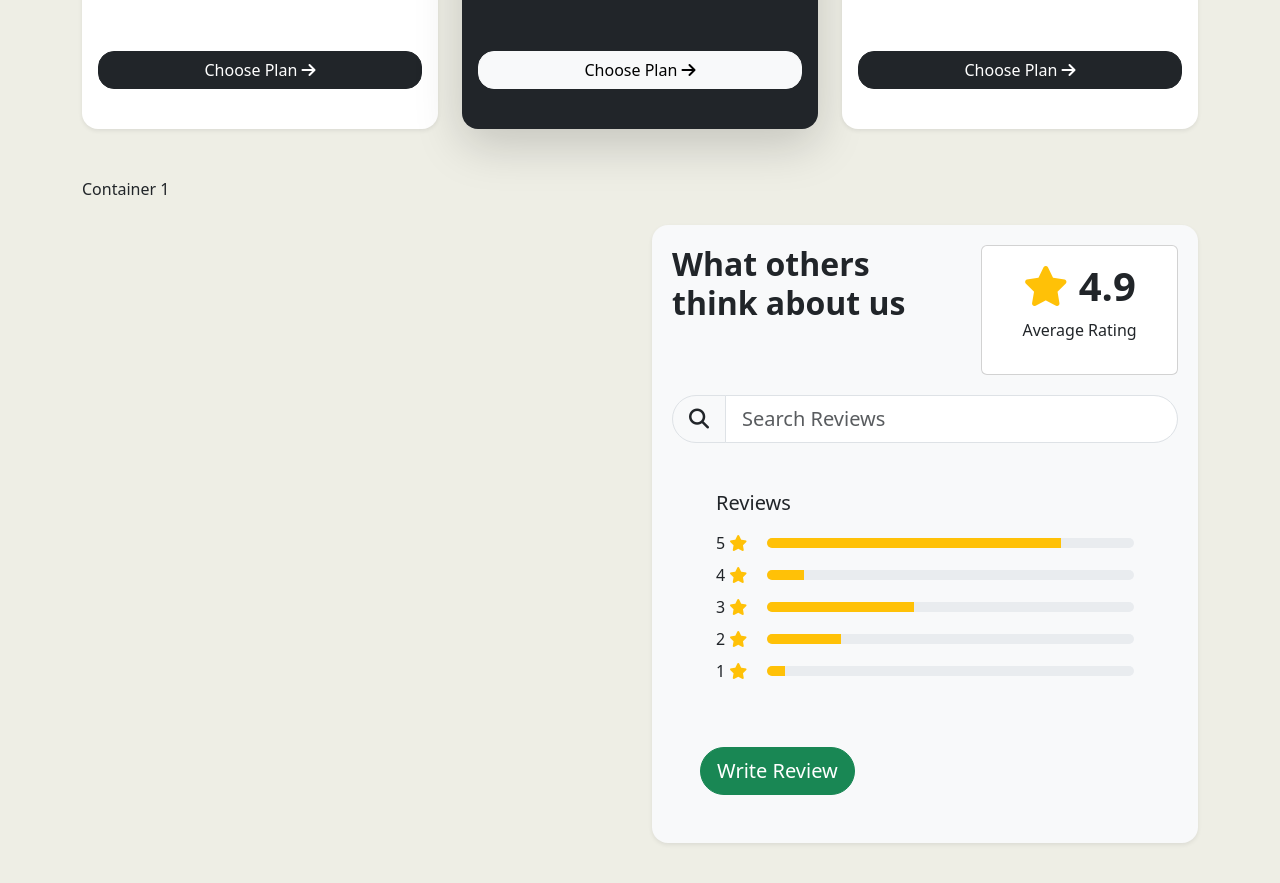
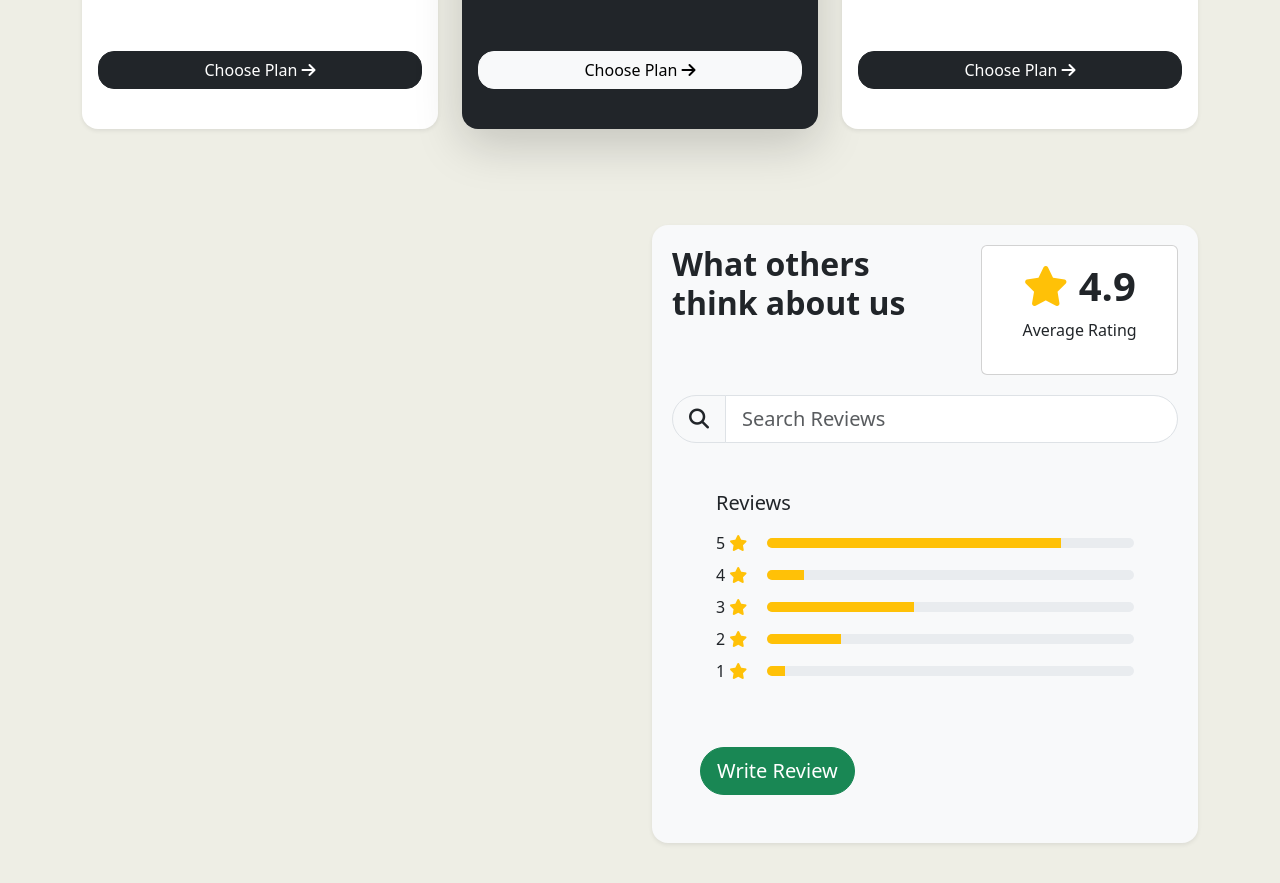
Before and after one commit to jero-sandbox/jero-sandbox.github.io, a website: page index.html in a window 1280 px wide. Shown: the part 1661-2544 px from the top of the page. Drawn offline with nearby package versions, Linux system fonts and the light colour scheme.

Commit message:
remove container

```diff
--- a/index.html
+++ b/index.html
@@ -189,8 +189,6 @@
         <div class="row">
             <div class="col-md-6 mb-5">
 
-                Container 1
-
             </div>
             <div class="col-md-6 mb-5">
                 <div class="card bg-light border-0 shadow-sm rounded-4 mt-5">
```
